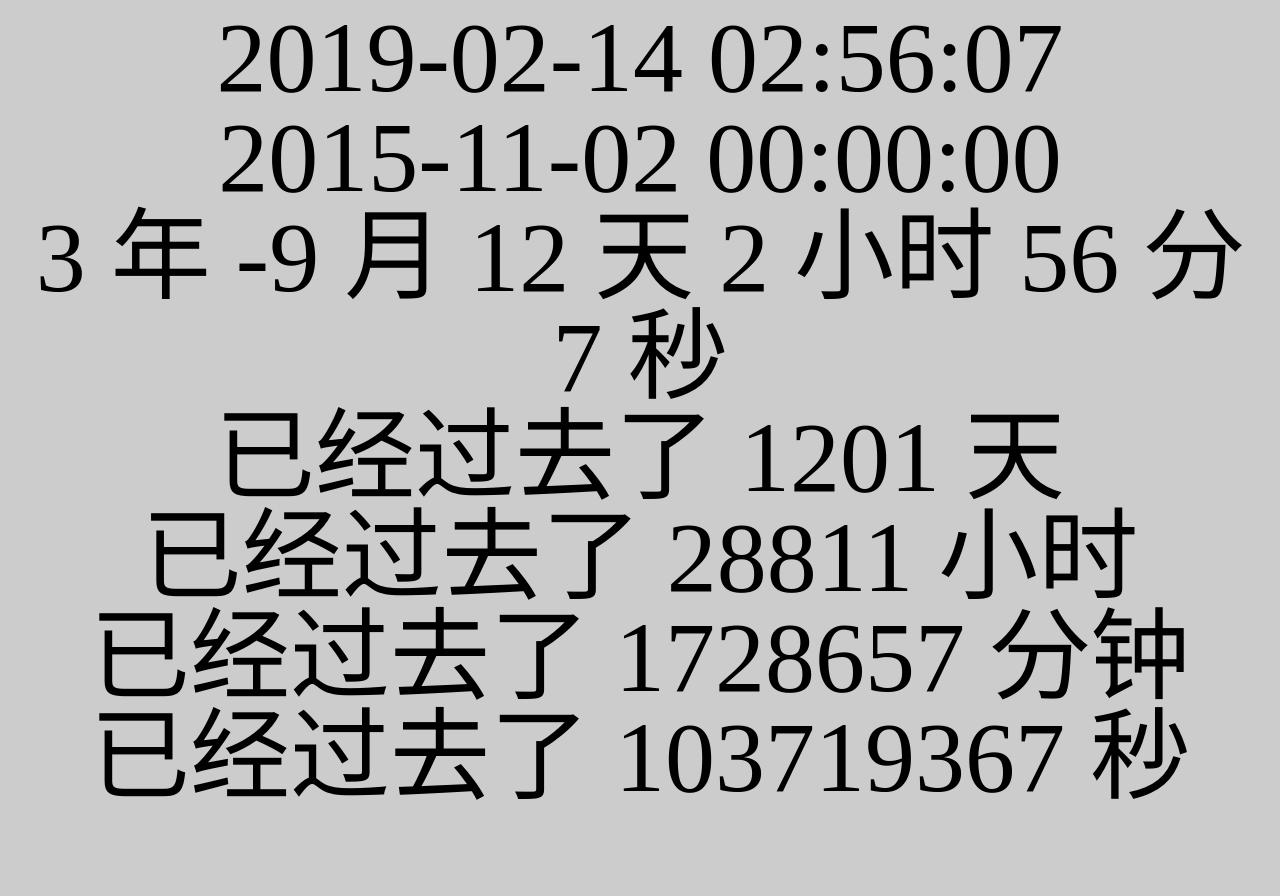
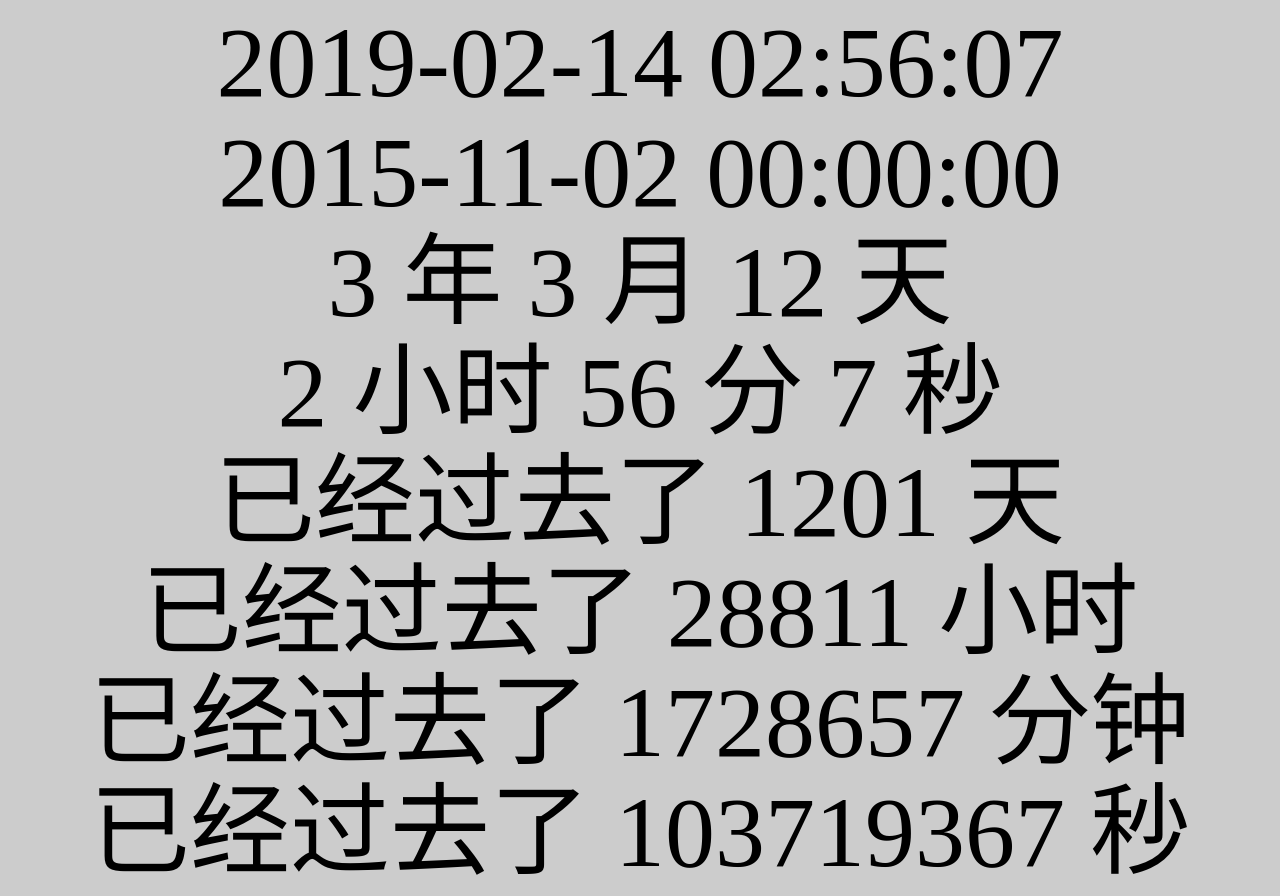
Before and after one commit to ChenYouJuan/ChenYouJuan.github.io, a plain HTML site: page index.html in a window 1280 px wide. Before the commit the page ends 816 px from the top, so only its background shows below. Drawn offline with Linux system fonts and the light colour scheme.

Commit message:
update index.html
更改日期逻辑

```diff
--- a/index.html
+++ b/index.html
@@ -57,6 +57,7 @@
 			var day1 = day - 2;
 				if(month < 11){
 					year1 -= 1;
+					month1 = month + 1;
 				}
 
 				if(day<2){
@@ -69,7 +70,9 @@
 
 				var val2 = document.getElementById("tt2");
 				val2.innerText = year1 + " 年 "+ month1
-				+ " 月 " +day1+" 天 "+ hour+" 小时 "+minute+" 分 " + second +" 秒 ";
+				+ " 月 " +day1+" 天 ";
+				var val21 = document.getElementById("tt21");
+				val21.innerText = hour+" 小时 "+minute+" 分 " + second +" 秒 ";
 				//console.log(time)
 				//document.write(time);
 				var val3 = document.getElementById("tt3");
@@ -95,9 +98,8 @@
 			.tett{
 				width: 400px;
 				height: 120px;
-				line-height: 100px;
+				line-height: 110px;
 				font-size: 100px;
-				margin-top: 20px;
 			}
 		</style>
 	</head>
@@ -106,6 +108,7 @@
 		<span class="tett" id= "tt"></span><br/>
 		<span class="tett" id= "tt1">2015-11-02 00:00:00</span><br />
 		<span class="tett" id= "tt2"></span><br/>
+		<span class="tett" id= "tt21"></span><br/>
 		<span class="tett" id= "tt3"></span><br/>
 		<span class="tett" id= "tt4"></span><br/>
 		<span class="tett" id= "tt5"></span><br/>
```
